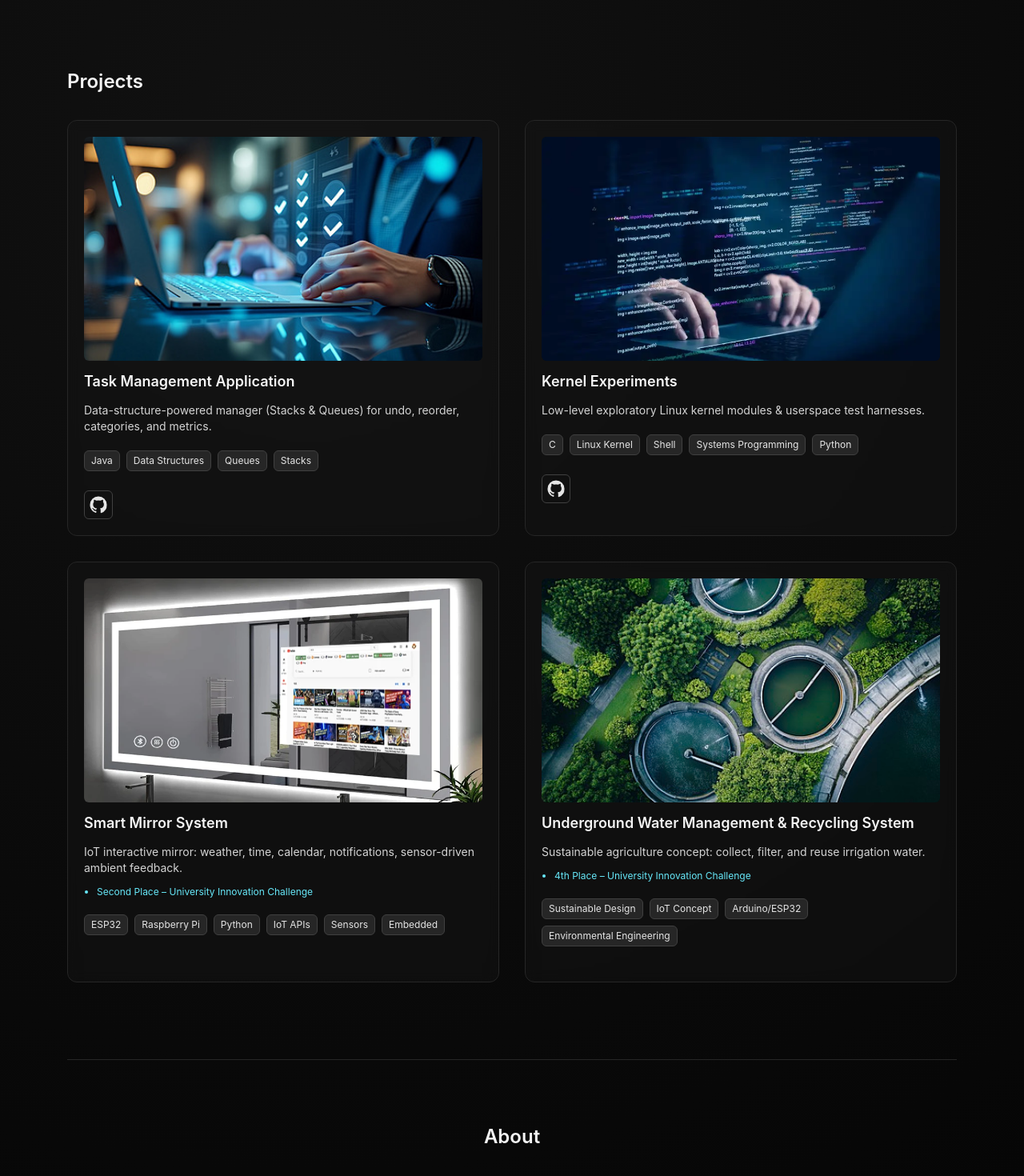
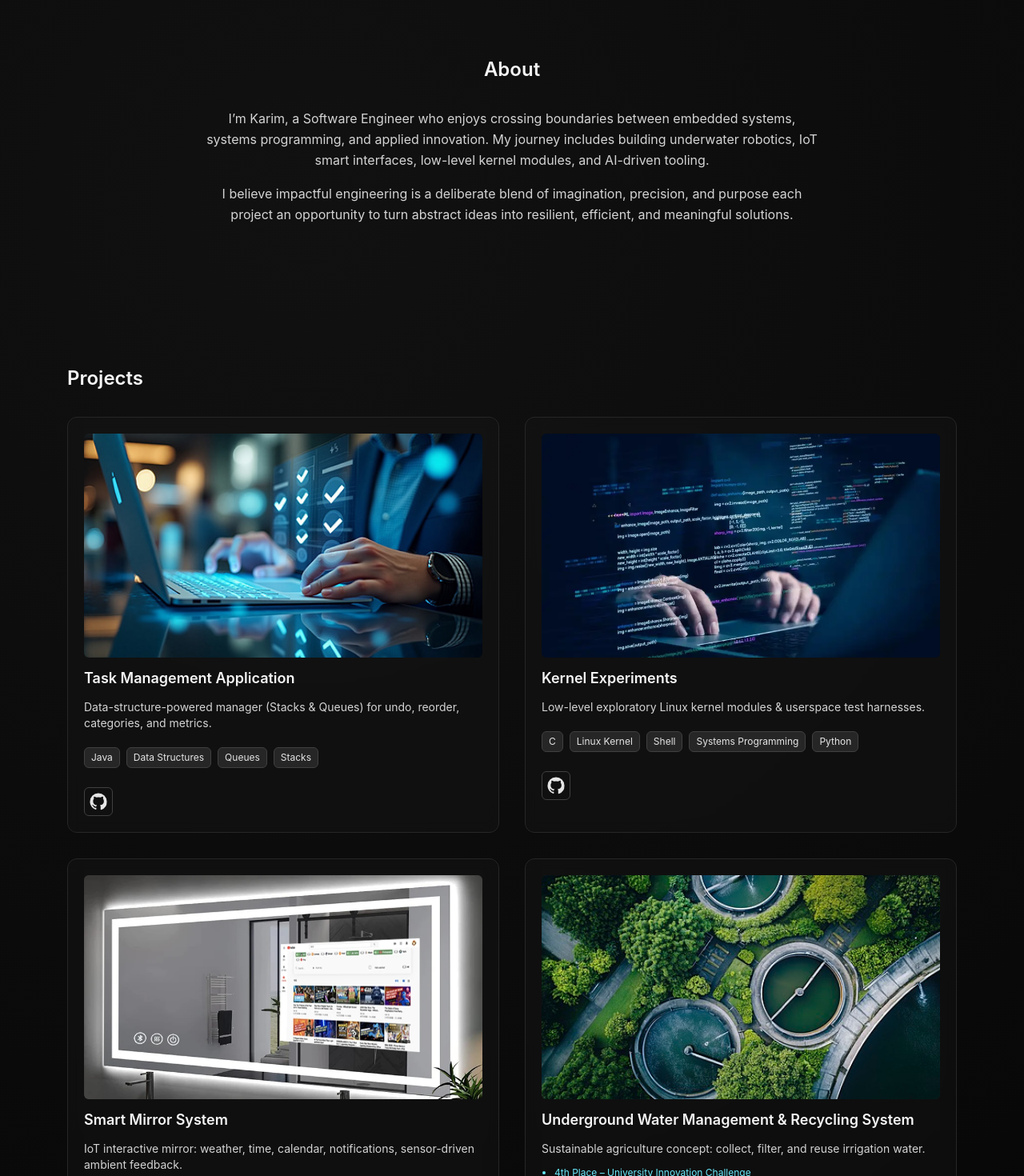
Before and after one commit to Kernel-Hunter/kernel-portfolio, a Next.js app: page / in a window 1280 px wide. Shown: the part 520-1990 px from the top of the page at 80% size. Built offline with nearby package versions, Linux system fonts and the light colour scheme.

Commit message:
Reorder components in Page component

```diff
--- a/app/page.jsx
+++ b/app/page.jsx
@@ -1,17 +1,28 @@
 'use client';
 
 import Hero from '../components/Hero.jsx';
+import About from '../components/About.jsx';
 import ProjectsSection from '../components/ProjectsSection.jsx';
-import About from '../components/About.jsx';
 import SkillsCerts from '../components/SkillsCerts.jsx';
+import Contact from '../components/Contact.jsx';
 
 export default function Page() {
   return (
     <>
+      {/* Top intro */}
       <Hero />
+
+      {/* About first, centered */}
+      <About />
+
+      {/* Projects after About */}
       <ProjectsSection />
-      <About />
+
+      {/* Soft Skills & Certifications */}
       <SkillsCerts />
+
+      {/* Contact at the end */}
+      <Contact />
     </>
   );
 }
```
